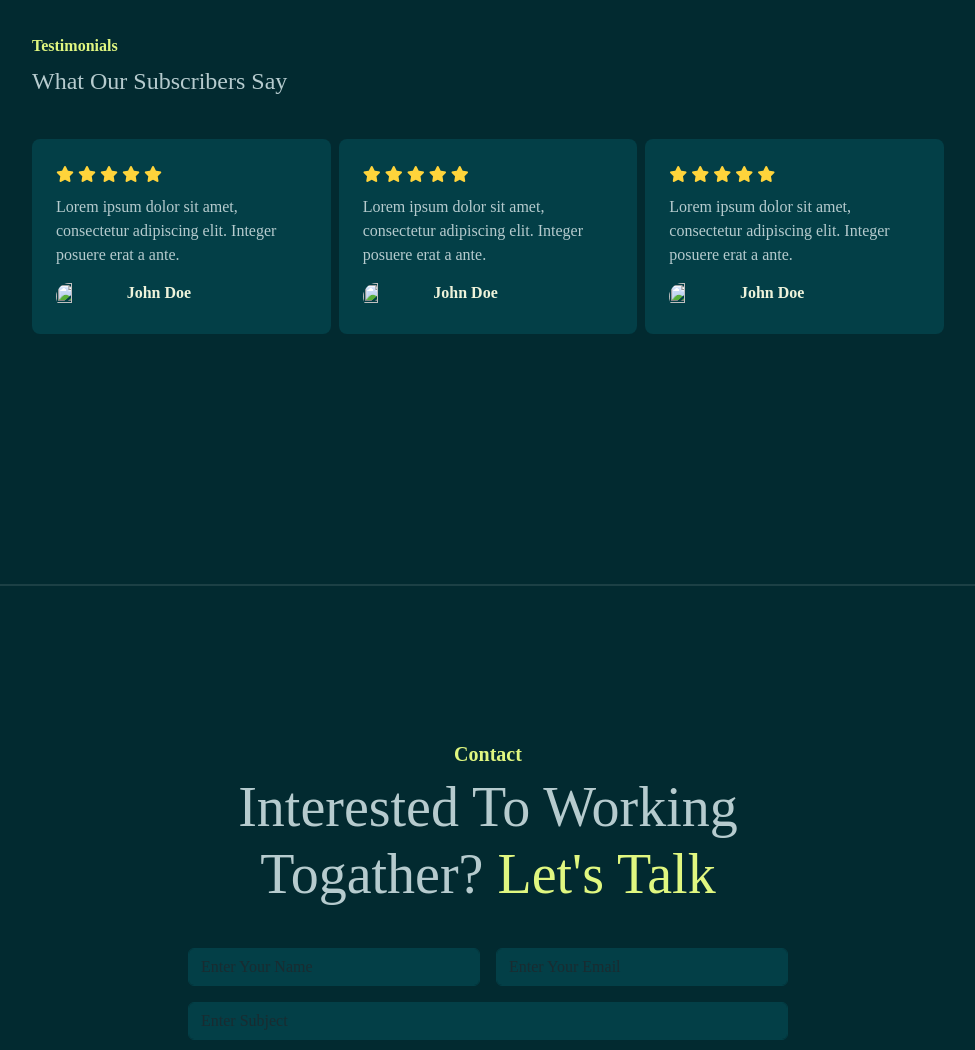
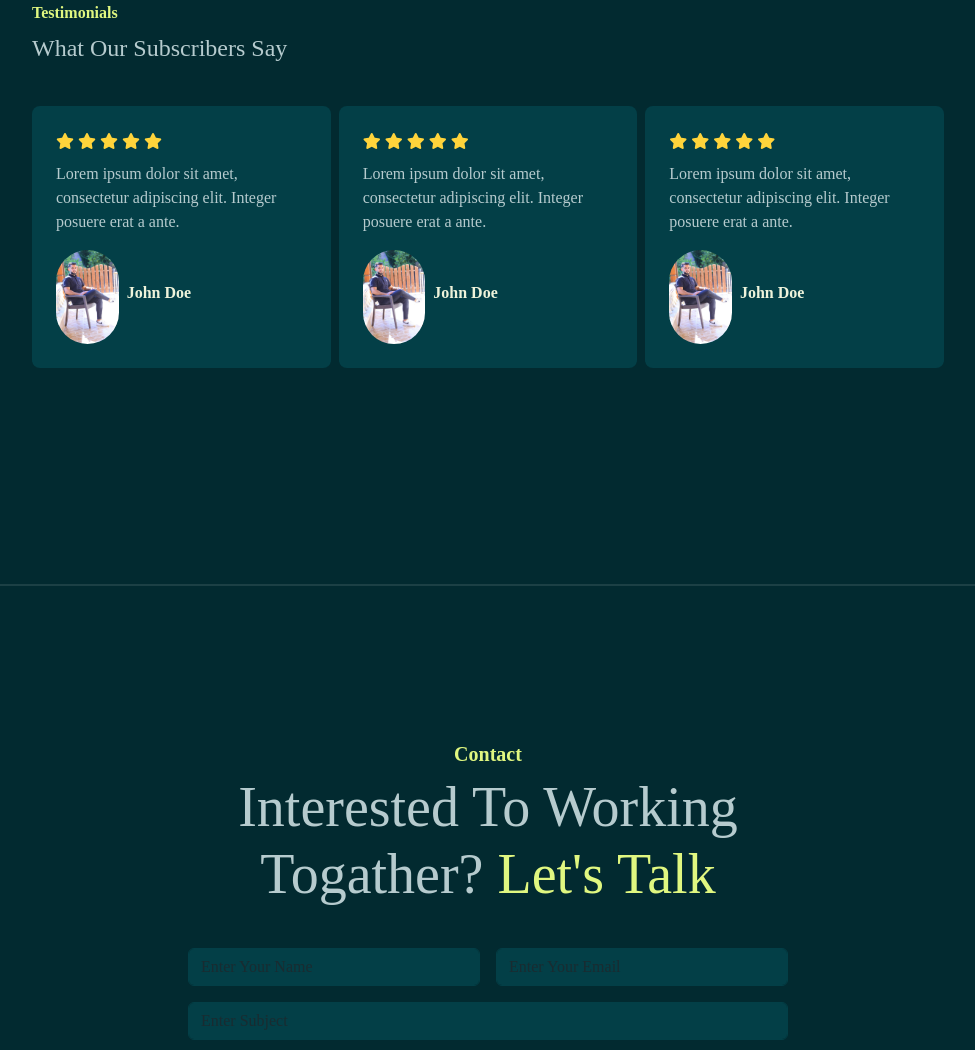
Before and after one commit to odaymare02/simple-portfolio, a plain HTML site: page index.html in a window 1280 px wide. Shown: the part 3703-4753 px from the top of the page, without its empty margins (276-1251 px from the left). Drawn offline with nearby package versions, Linux system fonts and the light colour scheme; a web font is replaced by a local one.

Commit message:
edit image of reviews

```diff
--- a/index.html
+++ b/index.html
@@ -271,7 +271,7 @@
                             </div>
                             <p>Lorem ipsum dolor sit amet, consectetur adipiscing elit. Integer posuere erat a ante.</p>
                             <div class="d-flex align-items-center gap-2">
-                                <img src="455947839_1028307385967049_8984520554209032800_n.jpg" class="rounded-5 w-25 h-25" alt="">
+                                <img src="s.jpg" class="rounded-5 w-25 h-25" alt="">
                                 <h6>John Doe</h6>
                             </div>
                         </div>
@@ -287,7 +287,7 @@
                             </div>
                             <p>Lorem ipsum dolor sit amet, consectetur adipiscing elit. Integer posuere erat a ante.</p>
                             <div class="d-flex align-items-center gap-2">
-                                <img src="455947839_1028307385967049_8984520554209032800_n.jpg" class="rounded-5 w-25 h-25" alt="">
+                                <img src="s.jpg" class="rounded-5 w-25 h-25" alt="">
                                 <h6>John Doe</h6>
                             </div>
                         </div>
@@ -303,7 +303,7 @@
                             </div>
                             <p>Lorem ipsum dolor sit amet, consectetur adipiscing elit. Integer posuere erat a ante.</p>
                             <div class="d-flex align-items-center gap-2">
-                                <img src="455947839_1028307385967049_8984520554209032800_n.jpg" class="rounded-5 w-25 h-25" alt="">
+                                <img src="s.jpg" class="rounded-5 w-25 h-25" alt="">
                                 <h6>John Doe</h6>
                             </div>
                         </div>
```
Also changed, not shown: s.jpg (added).
